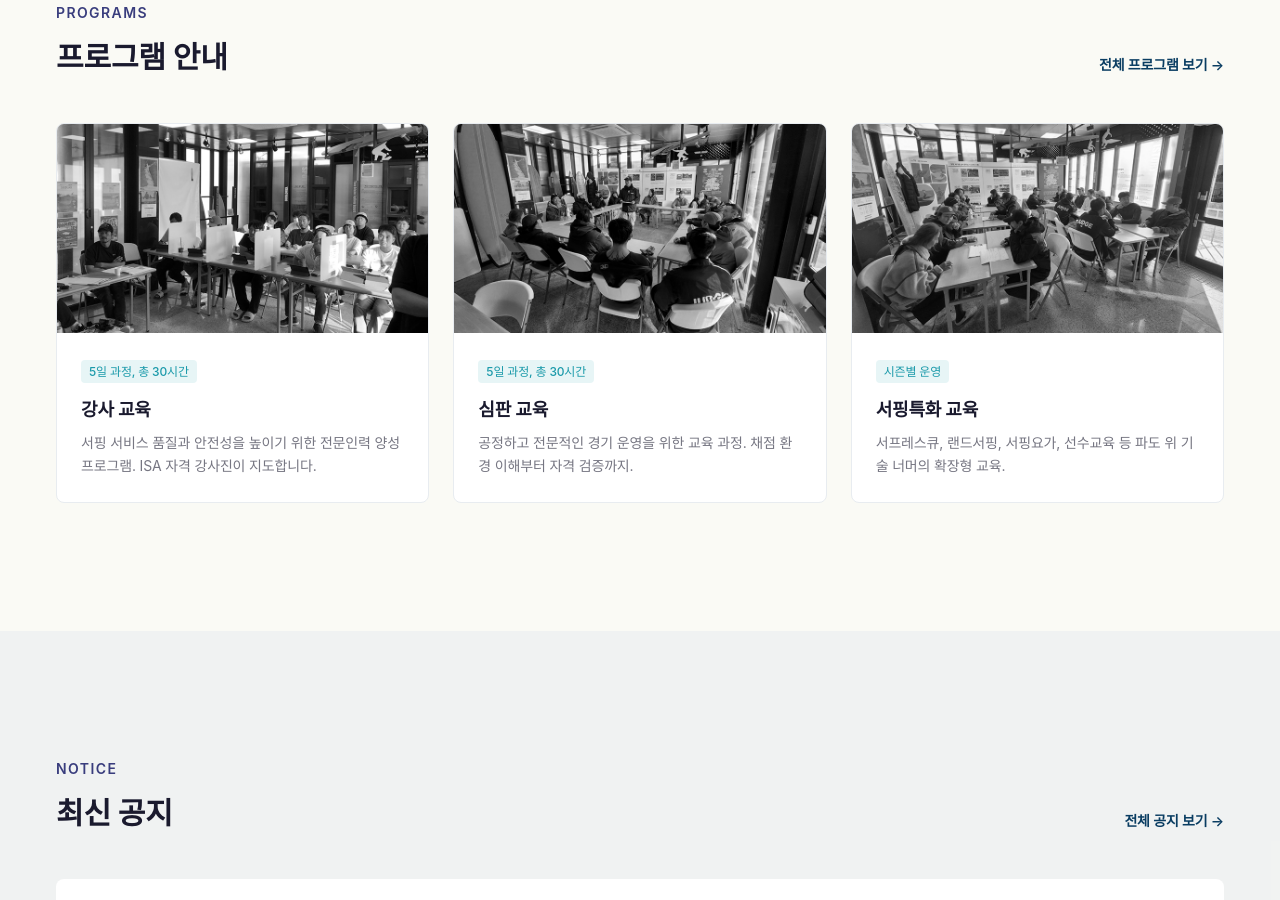
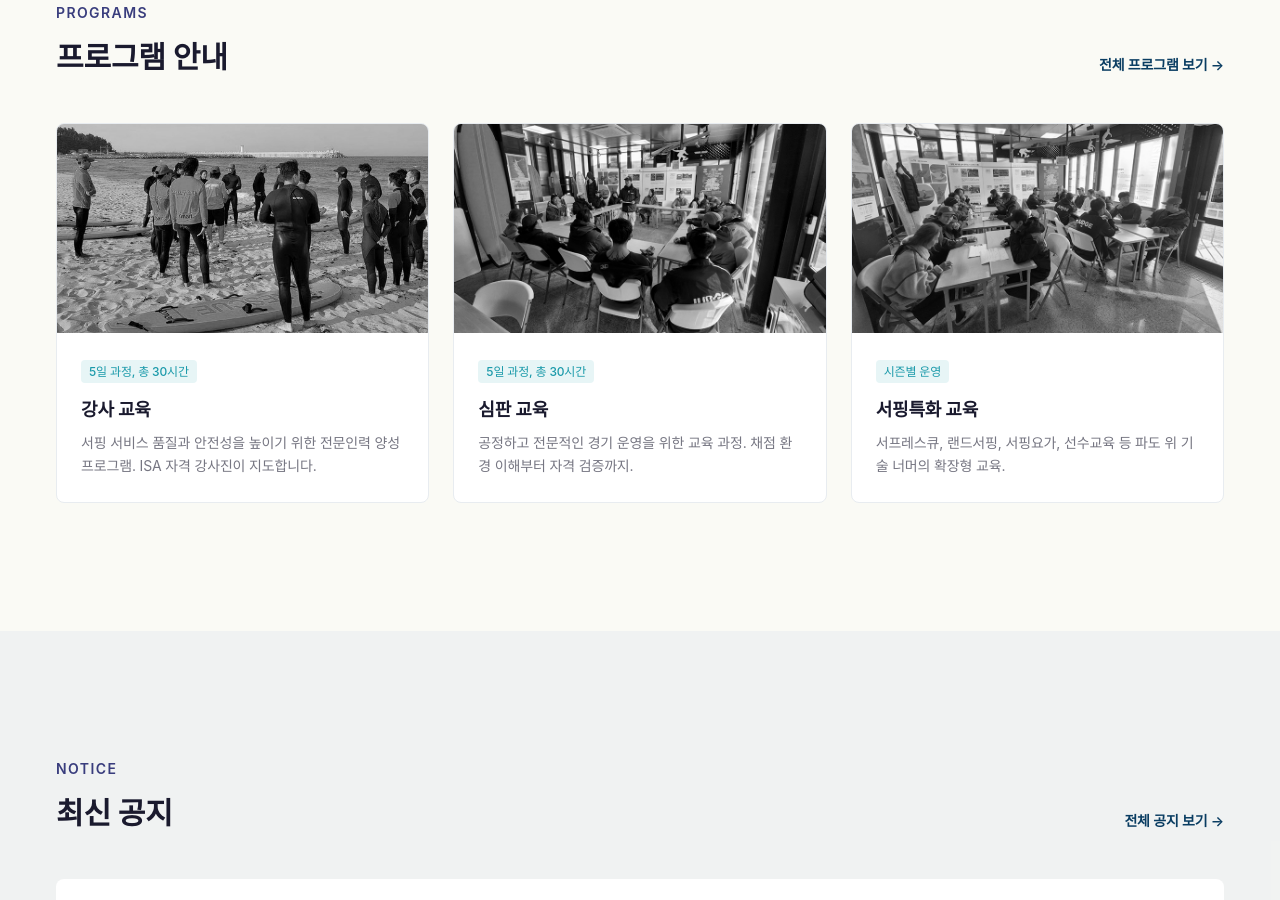
Before and after one commit to lomadmichael/ysa-website, a Next.js app: page / in a window 1280 px wide. Shown: the part 4240-5140 px from the top of the page. Built offline with nearby package versions, Linux system fonts and the light colour scheme; no server answers; the database is empty; a web font is replaced by a local one.

Commit message:
style: 강사교육 이미지를 program-instructor_01.jpg (해변 현장사진)으로 교체
Co-Authored-By: Claude Opus 4.6 (1M context) <noreply@anthropic.com>

```diff
--- a/src/app/programs/instructor/page.tsx
+++ b/src/app/programs/instructor/page.tsx
@@ -34,7 +34,7 @@ export default function InstructorPage() {
             {/* Main content */}
             <div className="lg:col-span-2">
               <div className="relative w-full aspect-[16/9] bg-foam rounded-2xl mb-12 overflow-hidden">
-                <Image src="/images/program-instructor.png" alt="강사 교육 현장" fill className="object-cover" />
+                <Image src="/images/program-instructor_01.jpg" alt="강사 교육 현장" fill className="object-cover" />
               </div>
 
               <h2 className="text-2xl font-bold text-navy mb-6">교육 목적</h2>
--- a/src/app/programs/page.tsx
+++ b/src/app/programs/page.tsx
@@ -15,7 +15,7 @@ const PROGRAMS = [
     href: '/programs/instructor',
     duration: '5일 / 30시간',
     badge: '전문자격',
-    imageSrc: '/images/program-instructor.png',
+    imageSrc: '/images/program-instructor_01.jpg',
     imageAlt: '강사 교육 현장',
   },
   {
--- a/src/app/v2/page.tsx
+++ b/src/app/v2/page.tsx
@@ -208,7 +208,7 @@ export default function V2HomePage() {
 
           <div className="grid grid-cols-1 md:grid-cols-3 gap-6">
             {[
-              { title: '강사 교육', desc: 'ISA 자격 강사진 지도\n5일, 30시간 과정', src: '/images/program-instructor.png' },
+              { title: '강사 교육', desc: 'ISA 자격 강사진 지도\n5일, 30시간 과정', src: '/images/program-instructor_01.jpg' },
               { title: '심판 교육', desc: '공정한 경기 운영을 위한\n전문 심판 양성', src: '/images/program-referee.png' },
               { title: '서핑특화 교육', desc: '서프레스큐, 랜드서핑\n서핑요가, 선수교육', src: '/images/program-special.png' },
             ].map((prog) => (
--- a/src/components/home/ProgramsPreview.tsx
+++ b/src/components/home/ProgramsPreview.tsx
@@ -8,7 +8,7 @@ const programs = [
     schedule: '5일 과정, 총 30시간',
     href: '/programs/instructor',
     imageAlt: '강사 교육 현장',
-    imageSrc: '/images/program-instructor.png',
+    imageSrc: '/images/program-instructor_01.jpg',
   },
   {
     title: '심판 교육',
```
Also changed, not shown: public/images/program-instructor_01.jpg (renamed from public/images/강사인증.jpg).
